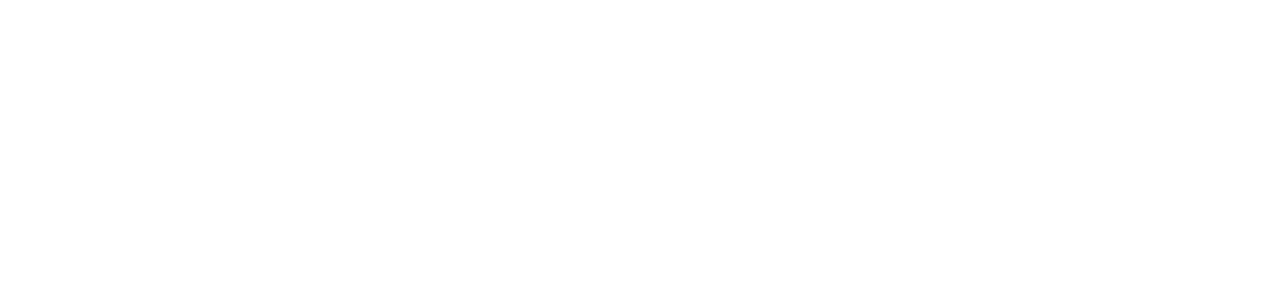
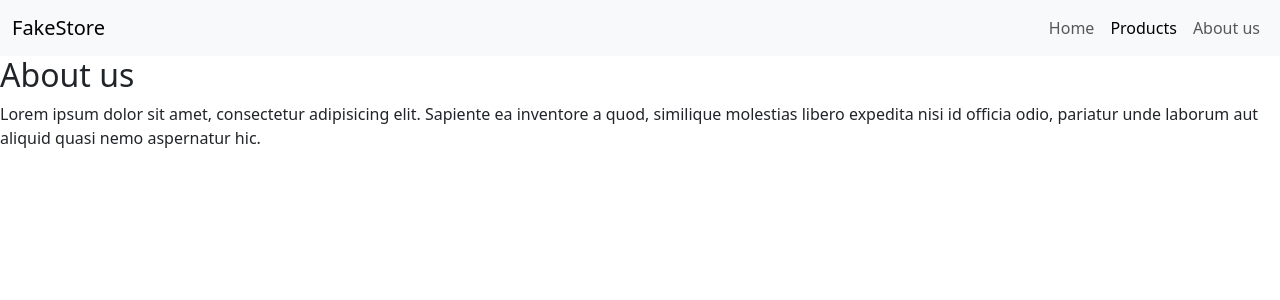
Before and after one commit to Salvo-Raia/react-router, a React (Vite) app: page /about-us in a window 1280 px wide. Before the commit this address had no page. Shown: the top 300 px of the page. Built offline with nearby package versions, Linux system fonts and the light colour scheme.

Commit message:
Add routing via NavLink in header

```diff
--- a/src/App.jsx
+++ b/src/App.jsx
@@ -1,10 +1,14 @@
 import { BrowserRouter, Route, Routes } from "react-router-dom"
 import HomePage from "./pages/HomePage"
+import ProductsPage from "./pages/ProductsPage"
+import AboutPage from "./pages/AboutPage"
 
 export default function App() {
   return <BrowserRouter>
            <Routes>
              <Route path="/" Component={HomePage}></Route>
+             <Route path="/products" Component={ProductsPage}></Route>
+             <Route path="/about-us" Component={AboutPage}></Route>
            </Routes>
          </BrowserRouter>
 }
--- a/src/assets/components/Header.jsx
+++ b/src/assets/components/Header.jsx
@@ -1,16 +1,18 @@
+import { NavLink } from "react-router-dom"
+
 export default function Header () {
     return <header>
         <nav class="navbar navbar-expand-lg bg-body-tertiary">
   <div class="container-fluid">
-    <a class="navbar-brand" href="#">Navbar</a>
+    <NavLink className="navbar-brand" to="/">FakeStore</NavLink>
     <button class="navbar-toggler" type="button" data-bs-toggle="collapse" data-bs-target="#navbarNavAltMarkup" aria-controls="navbarNavAltMarkup" aria-expanded="false" aria-label="Toggle navigation">
       <span class="navbar-toggler-icon"></span>
     </button>
     <div class="collapse navbar-collapse justify-content-end" id="navbarNavAltMarkup">
       <div class="navbar-nav">
-        <a class="nav-link active" aria-current="page" href="#">Home</a>
-        <a class="nav-link" href="#">Features</a>
-        <a class="nav-link" href="#">Pricing</a>
+        <NavLink to="/" className="nav-link">Home</NavLink>
+        <NavLink to="/about-us" className="nav-link">Products</NavLink>
+        <NavLink to="/products" className="nav-link">About us</NavLink>
       </div>
     </div>
   </div>
--- /dev/null
+++ b/src/pages/AboutPage.jsx
@@ -0,0 +1,11 @@
+import Header from "../assets/components/Header"
+
+export default function AboutPage () {
+    return <>
+               <Header />
+               <div>
+                <h2>About us</h2>
+               <p>Lorem ipsum dolor sit amet, consectetur adipisicing elit. Sapiente ea inventore a quod, similique molestias libero expedita nisi id officia odio, pariatur unde laborum aut aliquid quasi nemo aspernatur hic.</p>
+               </div>
+        </>
+}
--- a/src/pages/HomePage.jsx
+++ b/src/pages/HomePage.jsx
@@ -1,12 +1,12 @@
 import Header from "../assets/components/Header"
 
 export default function HomePage () {
-    return (
-        <main>
+    return <>
             <Header />
+            <main>
             <div>
                 <p>Lorem ipsum dolor sit amet consectetur adipisicing elit. Animi fugit dolores illum quae ullam aliquam dolorum, recusandae iste repudiandae praesentium delectus odit, amet tempora eaque quidem ipsam veniam, quia minima!</p>
             </div>
-        </main>
-    )
+            </main>
+         </>
 }
--- /dev/null
+++ b/src/pages/ProductsPage.jsx
@@ -0,0 +1,10 @@
+import Header from "../assets/components/Header"
+
+export default function ProductsPage () {
+    return <>
+           <Header />
+           <div>
+           <p>Varie card prodotti Coming soon</p>
+           </div>
+    </>
+}
```
